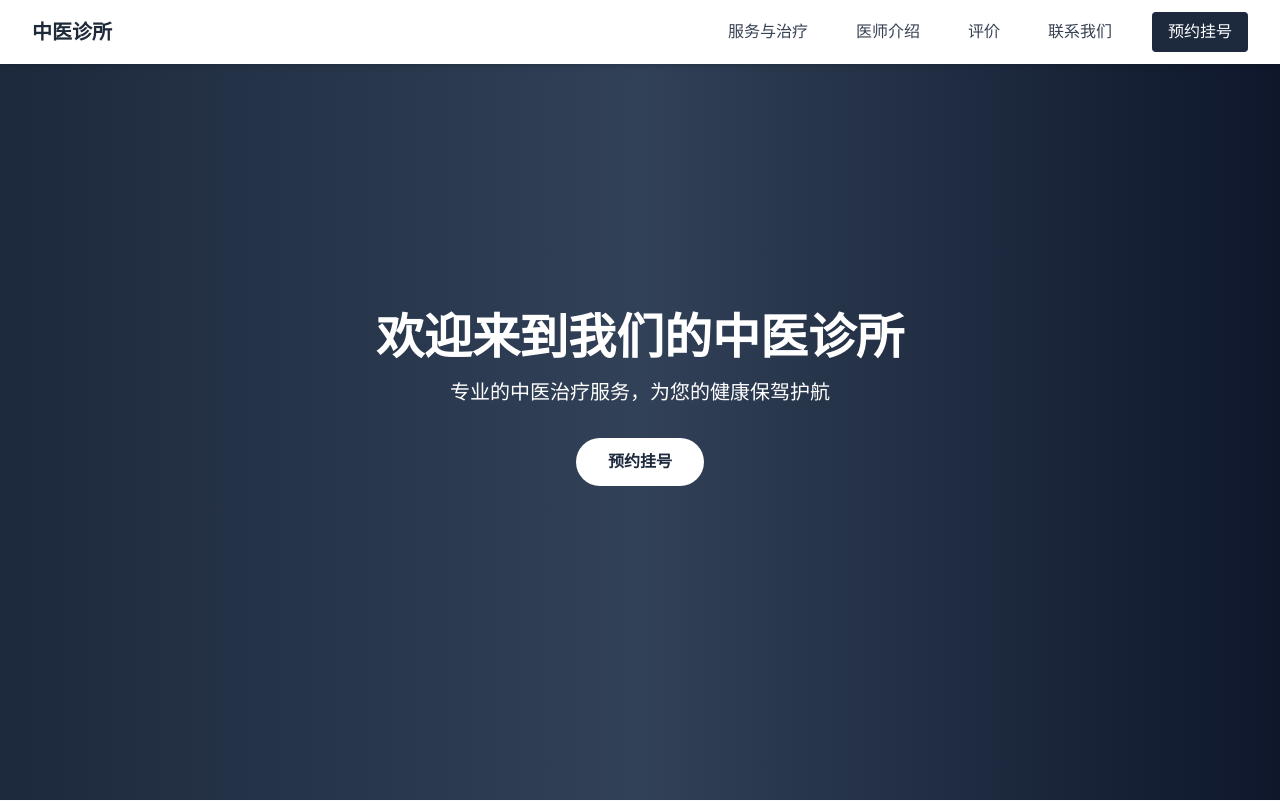
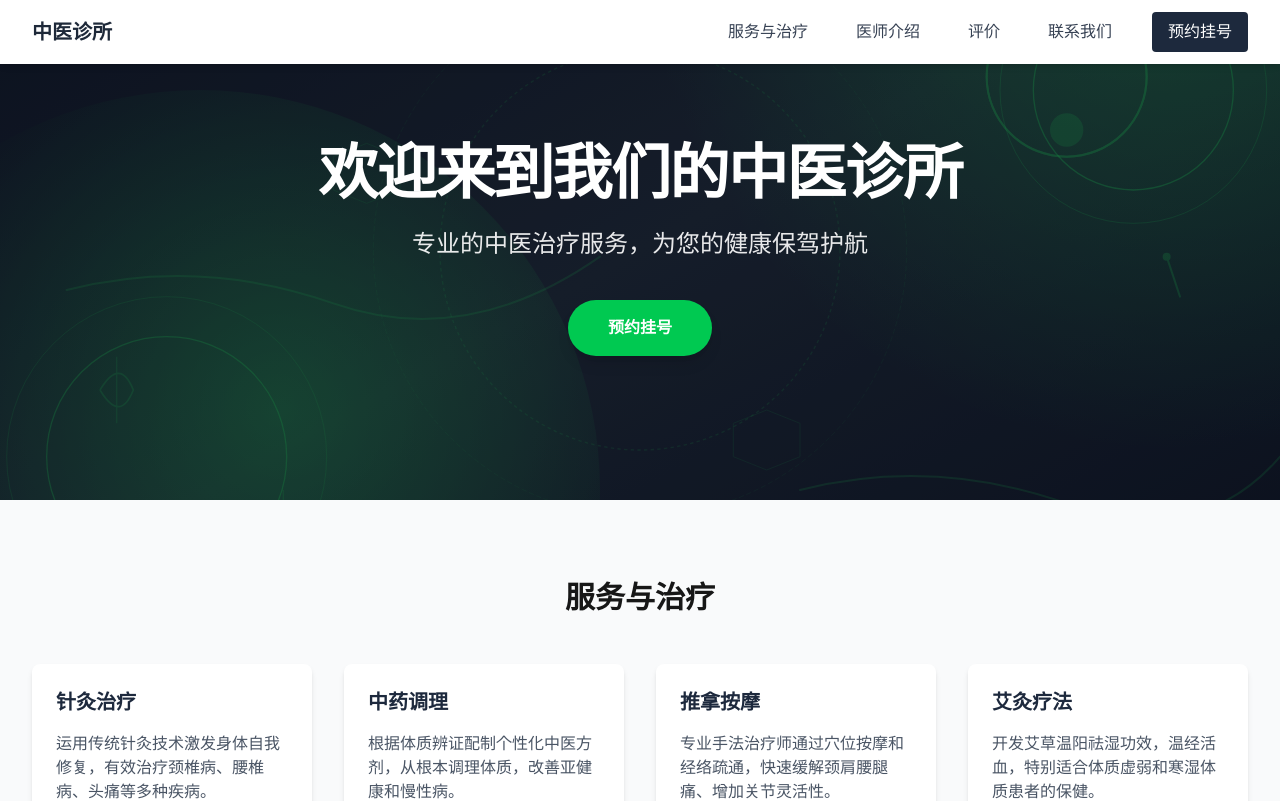
Before and after one commit to yuxianlim/clinicwebsite, a Next.js app: page / in a window 1280 px wide. Shown: the top 801 px of the page. Built offline with nearby package versions, Linux system fonts and the light colour scheme.

Commit message:
Add hero image - modern sleek TCM design with prominent green accents

```diff
--- a/app/components/Hero.tsx
+++ b/app/components/Hero.tsx
@@ -7,13 +7,25 @@ const Hero = () => {
   const { isOpen: isModalOpen, setIsOpen: setIsModalOpen } = useBooking();
 
   return (
-    <section id="hero" className="h-screen flex items-center justify-center bg-gradient-to-r from-slate-800 via-slate-700 to-slate-900 text-white">
-      <div className="text-center">
-        <h1 className="text-5xl font-bold mb-4">欢迎来到我们的中医诊所</h1>
-        <p className="text-xl mb-8">专业的中医治疗服务，为您的健康保驾护航</p>
+    <section
+      id="hero"
+      className="h-[500px] flex items-center justify-center text-white relative overflow-hidden"
+      style={{
+        backgroundImage: 'url(/hero-bg.svg)',
+        backgroundSize: 'cover',
+        backgroundPosition: 'center',
+        backgroundAttachment: 'fixed',
+      }}
+    >
+      {/* Overlay for better text readability */}
+      <div className="absolute inset-0 bg-black/30"></div>
+
+      <div className="text-center relative z-10">
+        <h1 className="text-6xl font-bold mb-6 tracking-tight">欢迎来到我们的中医诊所</h1>
+        <p className="text-2xl mb-10 font-light opacity-90">专业的中医治疗服务，为您的健康保驾护航</p>
         <button
           onClick={() => setIsModalOpen(true)}
-          className="bg-white text-slate-800 px-8 py-3 rounded-full font-semibold hover:bg-slate-100 transition"
+          className="bg-green-500 text-white px-10 py-4 rounded-full font-semibold hover:bg-green-600 transition-all duration-300 shadow-lg hover:shadow-xl hover:scale-105"
         >
           预约挂号
         </button>
```
Also changed, not shown: public/hero-bg.svg (added).
